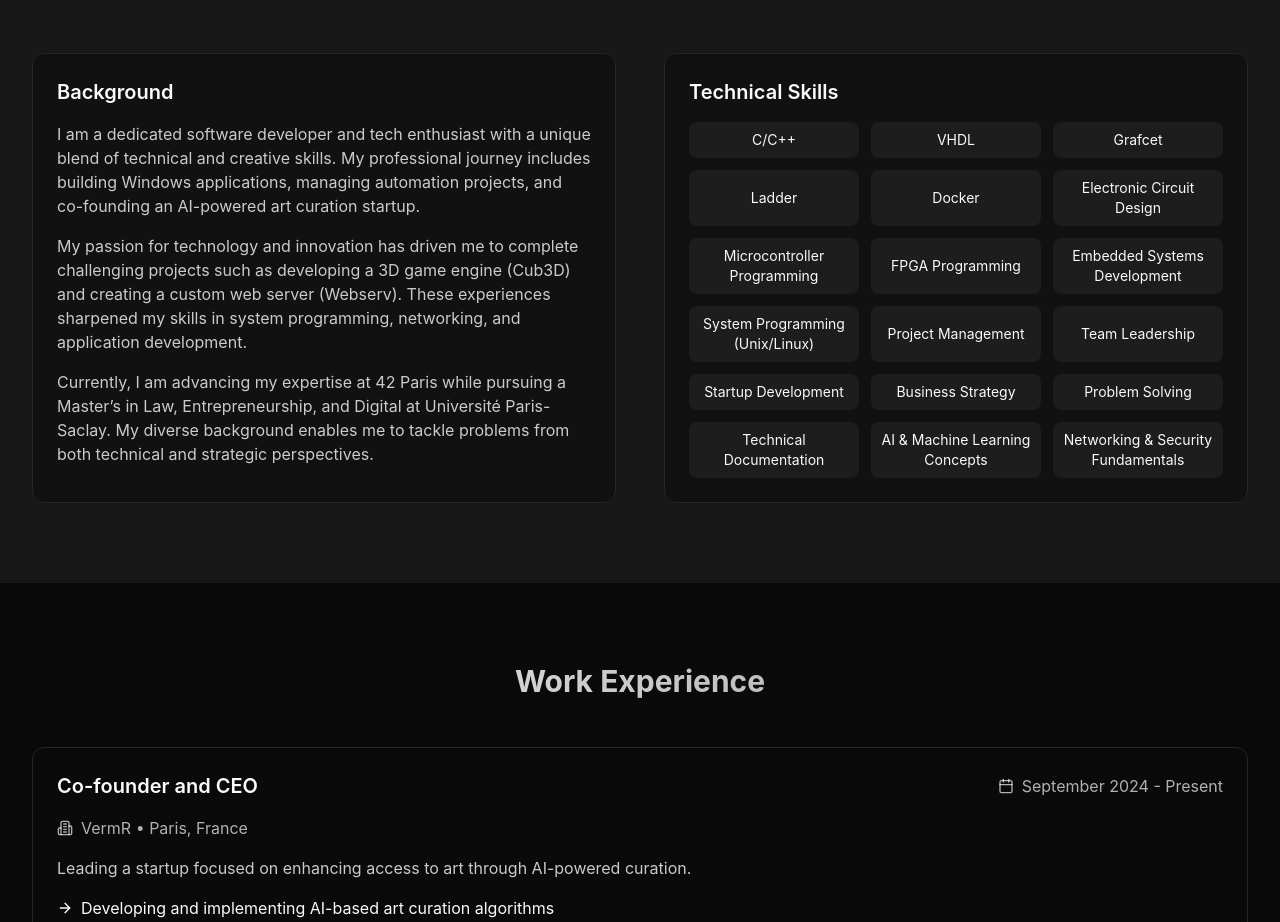
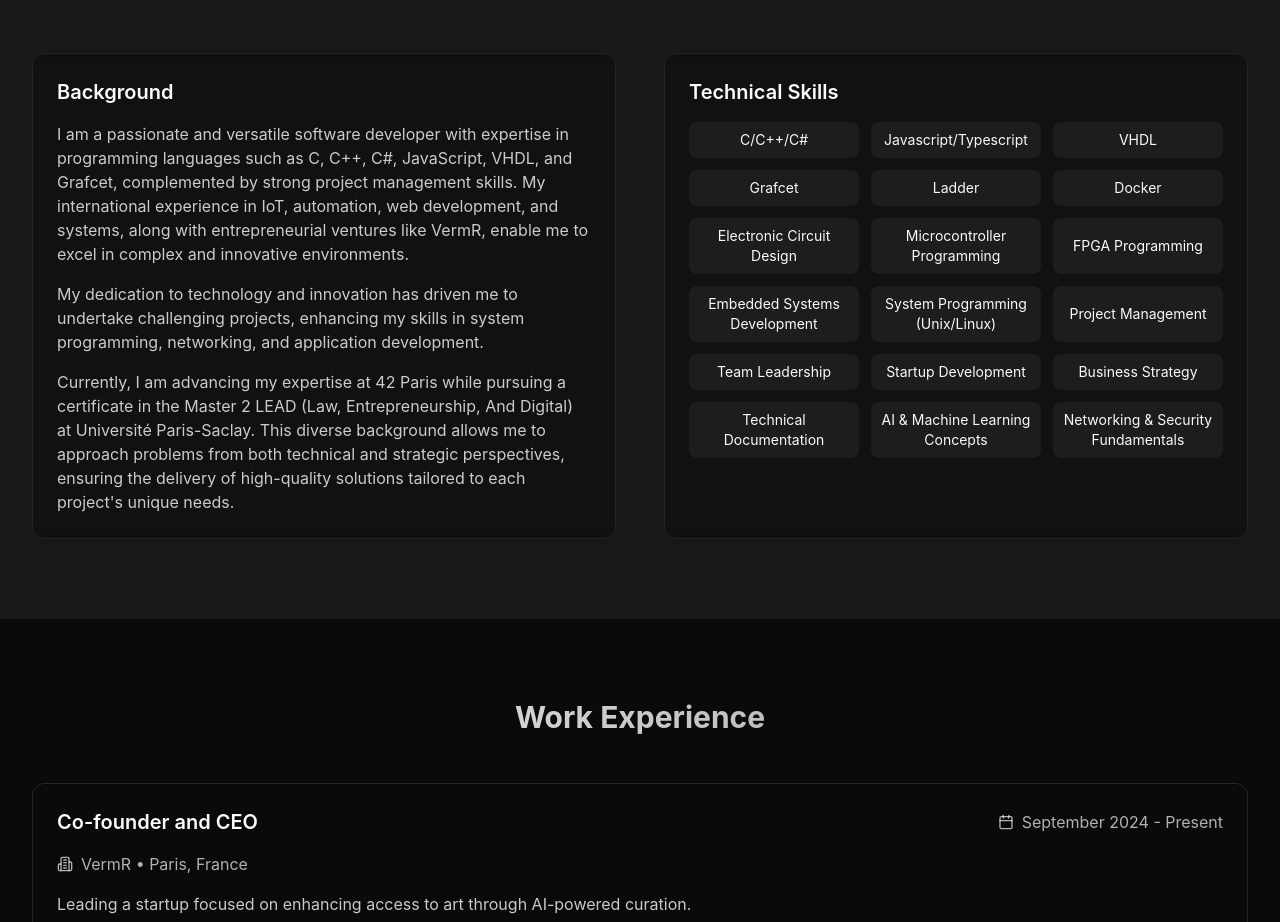
Before and after one commit to tviejo/Portfolio, a React (Vite) app: page / in a window 1280 px wide. Shown: the part 911-1833 px from the top of the page. Built offline with nearby package versions, Linux system fonts and the light colour scheme.

Commit message:
improved text

```diff
--- a/src/components/About.tsx
+++ b/src/components/About.tsx
@@ -4,7 +4,8 @@ import { Card } from './ui/card';
 import { fadeInUp, staggerContainer } from '@/lib/animations';
 
 const skills = [
-  'C/C++',
+  'C/C++/C#',
+  'Javascript/Typescript',
   'VHDL',
   'Grafcet',
   'Ladder',
@@ -18,7 +19,6 @@ const skills = [
   'Team Leadership',
   'Startup Development',
   'Business Strategy',
-  'Problem Solving',
   'Technical Documentation',
   'AI & Machine Learning Concepts',
   'Networking & Security Fundamentals',
@@ -56,13 +56,13 @@ const About = () => {
           <Card className="p-6 h-full bg-card/50 backdrop-blur-sm">
             <h3 className="text-xl font-semibold mb-4">Background</h3>
             <p className="text-foreground/80 mb-4">
-              I am a dedicated software developer and tech enthusiast with a unique blend of technical and creative skills. My professional journey includes building Windows applications, managing automation projects, and co-founding an AI-powered art curation startup.
+              I am a passionate and versatile software developer with expertise in programming languages such as C, C++, C#, JavaScript, VHDL, and Grafcet, complemented by strong project management skills. My international experience in IoT, automation, web development, and systems, along with entrepreneurial ventures like VermR, enable me to excel in complex and innovative environments.
             </p>
             <p className="text-foreground/80 mb-4">
-              My passion for technology and innovation has driven me to complete challenging projects such as developing a 3D game engine (Cub3D) and creating a custom web server (Webserv). These experiences sharpened my skills in system programming, networking, and application development.
+              My dedication to technology and innovation has driven me to undertake challenging projects, enhancing my skills in system programming, networking, and application development.
             </p>
             <p className="text-foreground/80">
-              Currently, I am advancing my expertise at 42 Paris while pursuing a Master’s in Law, Entrepreneurship, and Digital at Université Paris-Saclay. My diverse background enables me to tackle problems from both technical and strategic perspectives.
+              Currently, I am advancing my expertise at 42 Paris while pursuing a certificate in the Master 2 LEAD (Law, Entrepreneurship, And Digital) at Université Paris-Saclay. This diverse background allows me to approach problems from both technical and strategic perspectives, ensuring the delivery of high-quality solutions tailored to each project's unique needs.
             </p>
           </Card>
         </motion.div>
--- a/src/data/prompt.tsx
+++ b/src/data/prompt.tsx
@@ -62,7 +62,7 @@ You are a highly knowledgeable assistant specializing in providing detailed and
 - **École de Technologie Supérieure (Montreal):** Bachelor's in Automated Production (Not Completed)
 
 ## Technical Skills
-- **Programming Languages:** C, C++, Python, JavaScript, VHDL, Grafcet, Ladder
+- **Programming Languages:** C, C++, C#, Python, JavaScript, VHDL, Grafcet, Ladder
 - **Languages:** Fluent in French and English, Intermediate in Spanish
 
 ## Projects
```
